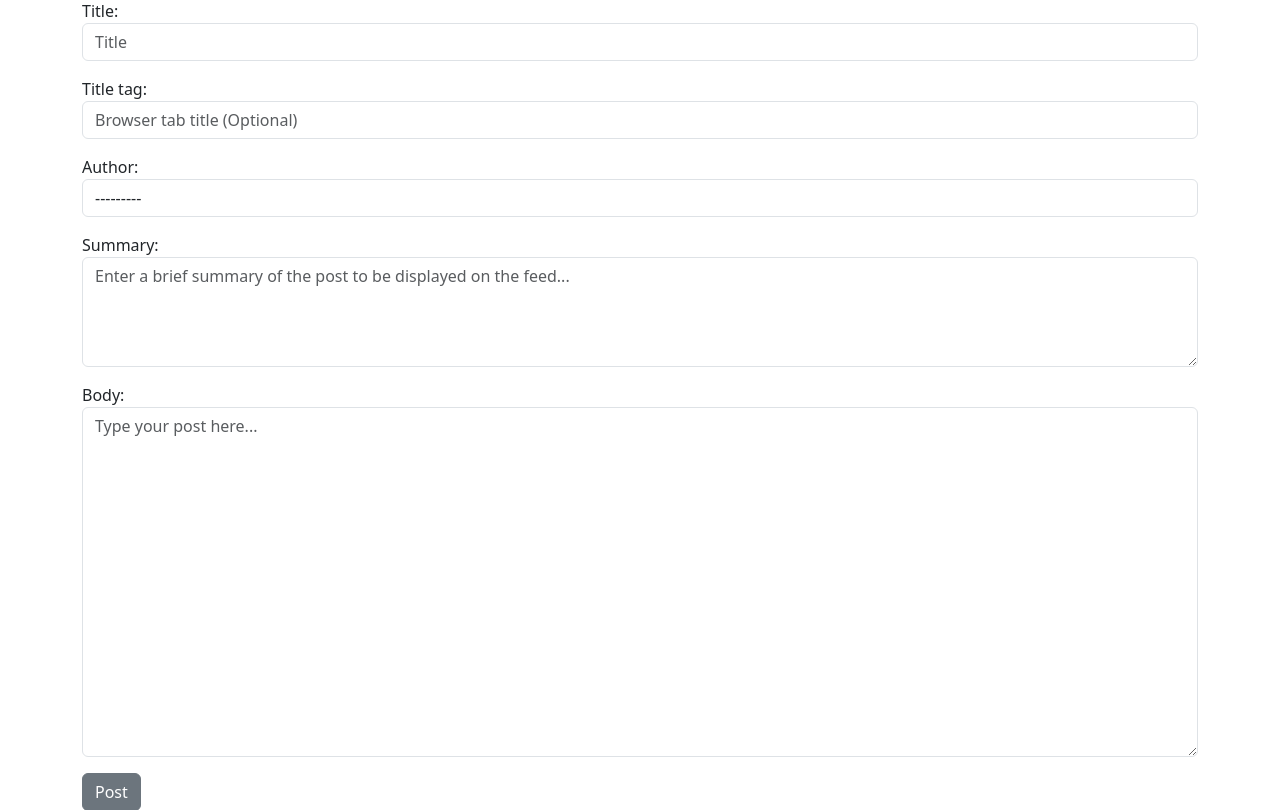
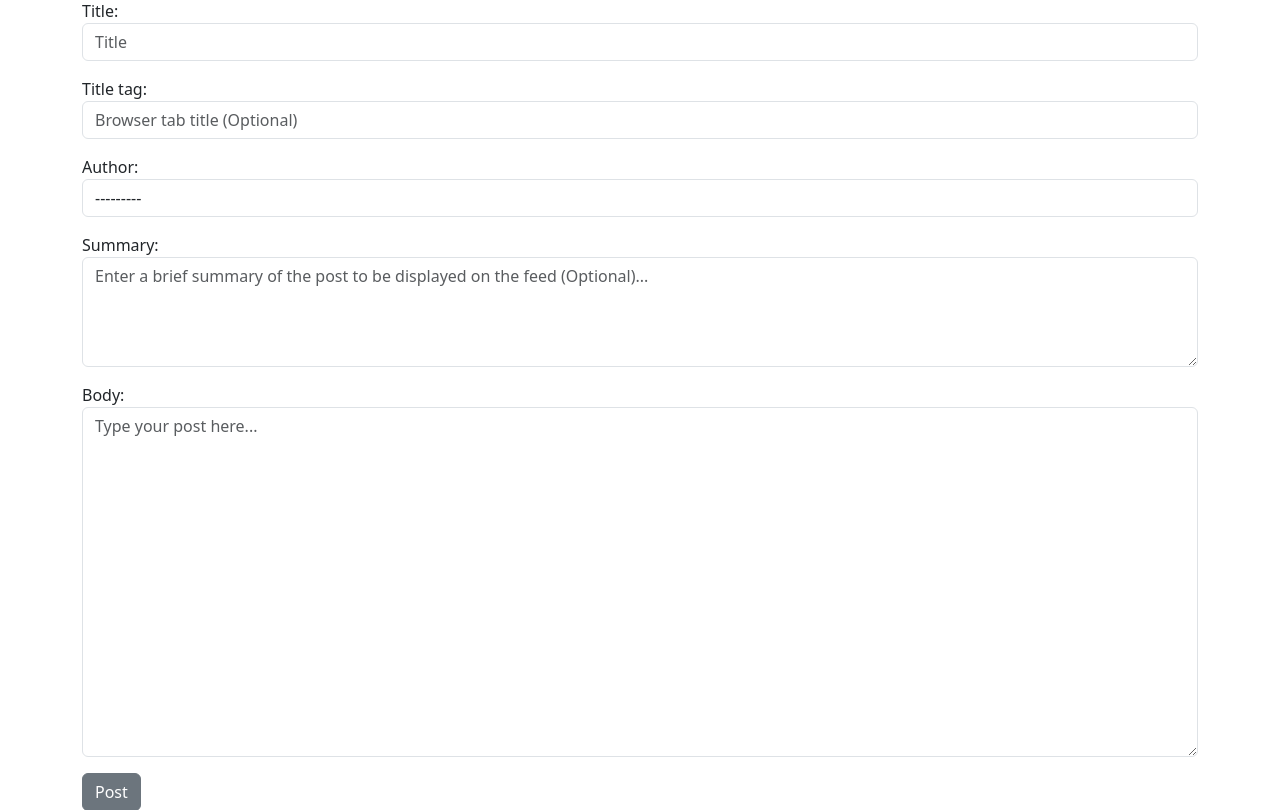
Before and after one commit to KiwiFunk/django-blog, a Django app: template blogapp/templates/create_post.html in a window 1280 px wide. Shown: the part 191-1001 px from the top of the page. Run offline with Django 5.2, Linux system fonts and the light colour scheme; the template is opened without the code that fills it: values that come from a table or form of the project are taken from there, others are empty; the visitor is signed in with stand-in values (Sample User, id 1); data comes from the database, SQL or seed files in the repository; parts of the project's set-up code (start-up, migrations or seed data) failed here and were passed over.

Commit message:
Updated summary to optional, use truncated body if !summary

```diff
--- a/blogapp/forms.py
+++ b/blogapp/forms.py
@@ -15,7 +15,7 @@ class PostForm(forms.ModelForm):            # ModelForm allows for creating form
 
             'summary': forms.Textarea(attrs={
                 'class': 'form-control',
-                'placeholder': 'Enter a brief summary of the post to be displayed on the feed...',
+                'placeholder': 'Enter a brief summary of the post to be displayed on the feed (Optional)...',
                 'rows': 4
             }),
 
--- a/blogapp/models.py
+++ b/blogapp/models.py
@@ -7,7 +7,7 @@ class Post(models.Model):
     title = models.CharField(max_length=255)                                # The title of the post.
     title_tag = models.CharField(max_length=100, blank=True, null=True)     # A tagline for the post. (Optional)
     author = models.ForeignKey(User, on_delete=models.CASCADE)              # User that created the post. When the user is deleted, their posts are also deleted to prevent orphaned data.
-    summary = models.TextField()                                            # A brief summary of the post.
+    summary = models.TextField(blank=True, null=True)                       # A brief summary of the post to be displayed in the feed. (Optional)
     body = models.TextField()                                               # The body of the post. e.g the content.
     created_at = models.DateTimeField(auto_now_add=True)                    # The date and time the post was created.
 
--- a/blogapp/templates/home.html
+++ b/blogapp/templates/home.html
@@ -8,7 +8,11 @@
     <a href="{% url 'post_details' post.pk %}"><h2>{{ post.title }}</h2></a>      {# Use Django's url template tag to create a link to the post_details view we defined in the urls.py file. #}
     <h4>Author: {{ post.author }}</h4>
     <h5>Published: {{ post.created_at|date:"DATE_FORMAT" }}</h5>
-    <p>{{ post.summary }}</p>
+    {% if post.summary %}
+        <p>{{ post.summary }}</p>
+    {% else %}
+        <p>{{ post.body|truncatewords:20 }}</p>
+    {% endif %}
     <hr>
 {% endfor %}
 
```
Also changed, not shown: blogapp/migrations/0004_alter_post_summary.py (added).
